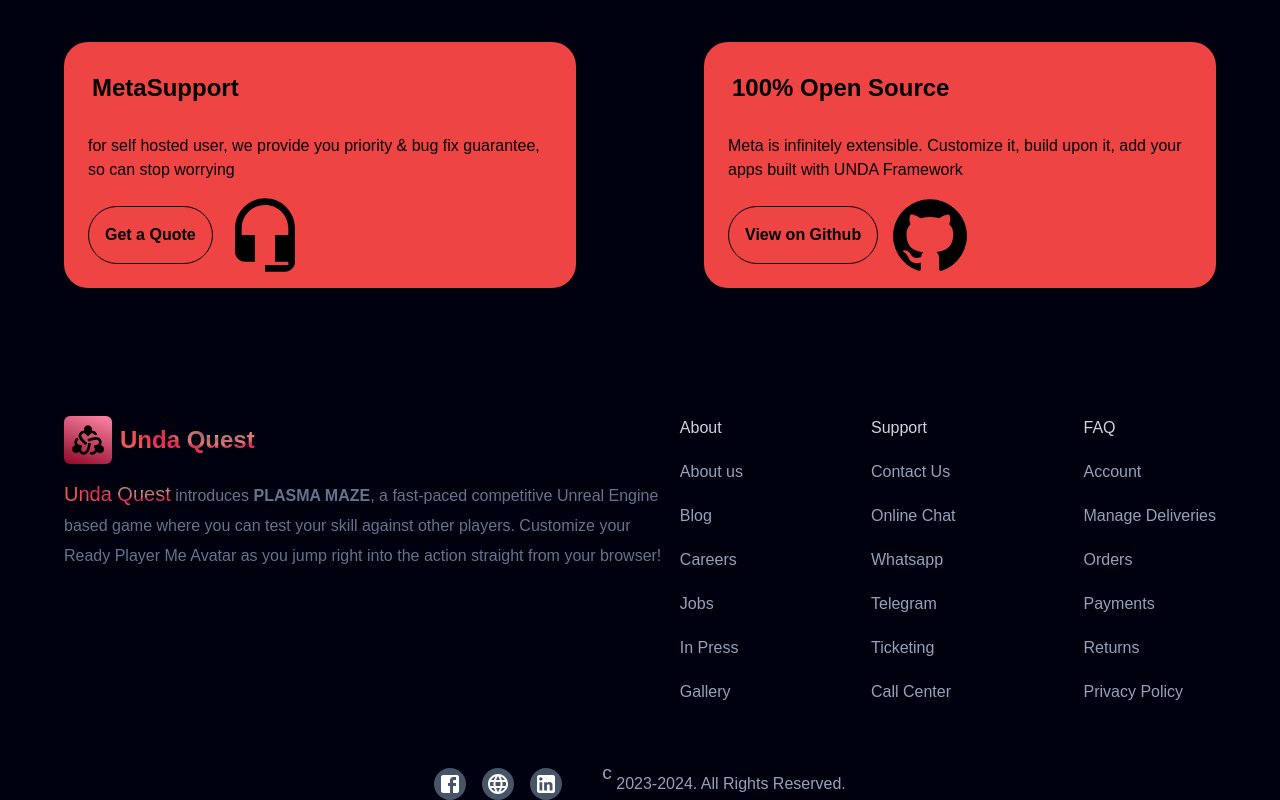
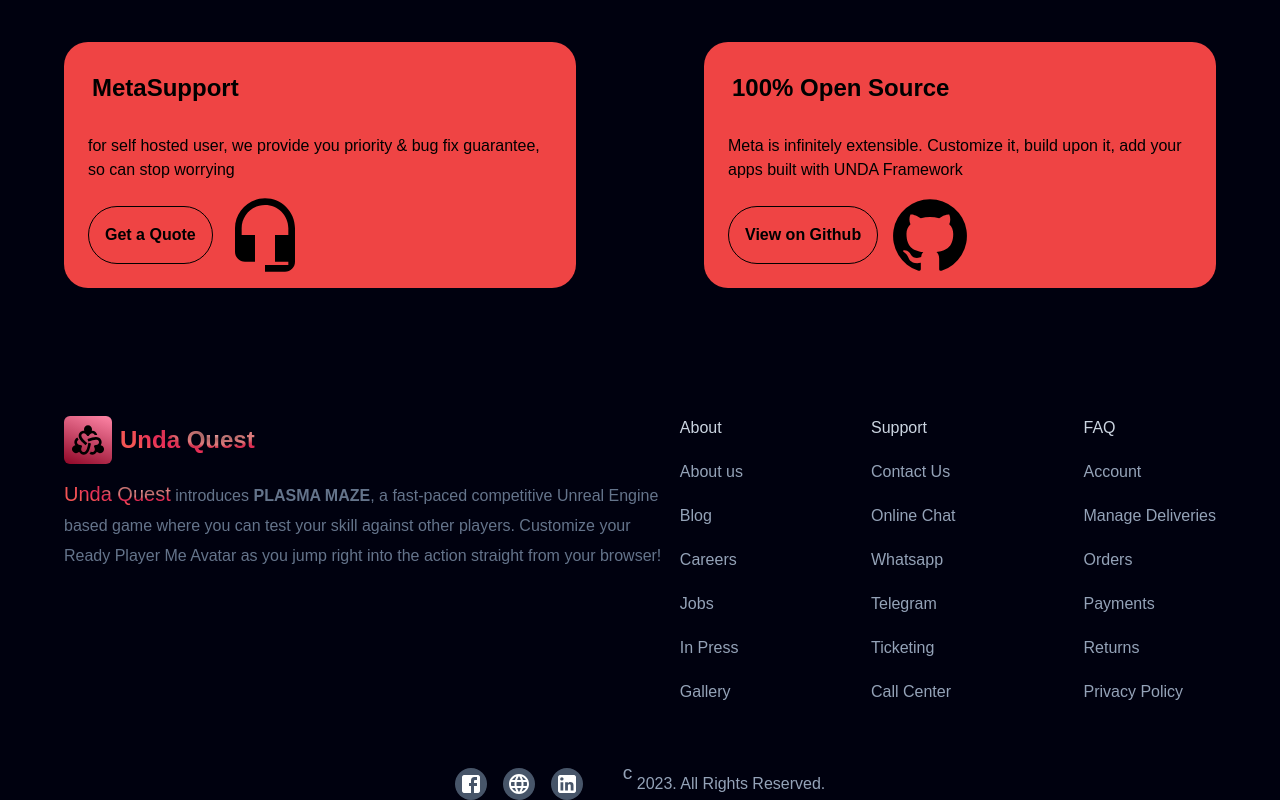
Before and after one commit to freshposh-code/UnderQuest-App, a React (Create React App) app: page / in a window 1280 px wide. Shown: the part 3109-3909 px from the top of the page. Built offline with nearby package versions, Linux system fonts and the light colour scheme.

Commit message:
commit changes

```diff
--- a/src/Component/Footer.jsx
+++ b/src/Component/Footer.jsx
@@ -47,7 +47,7 @@
         </div>
 
         <p className='text-slate-400 sm:text-[16px] text-[10px]'>
-            <sup className="text-slate-400 text-[1.2rem]">c</sup> 2023-2024. All Rights Reserved.</p>
+            <sup className="text-slate-400 text-[1.2rem]">c</sup> 2023. All Rights Reserved.</p>
     </div>
    </>
   )
```
